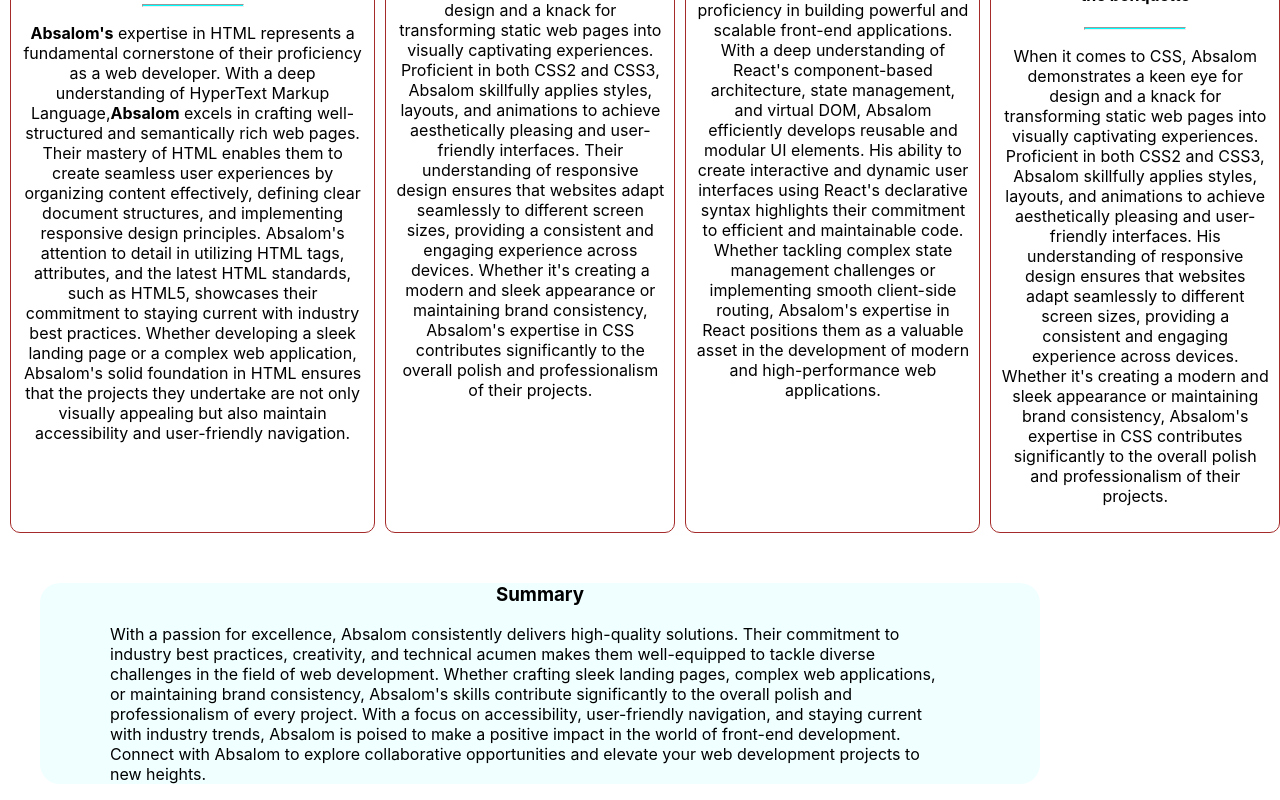
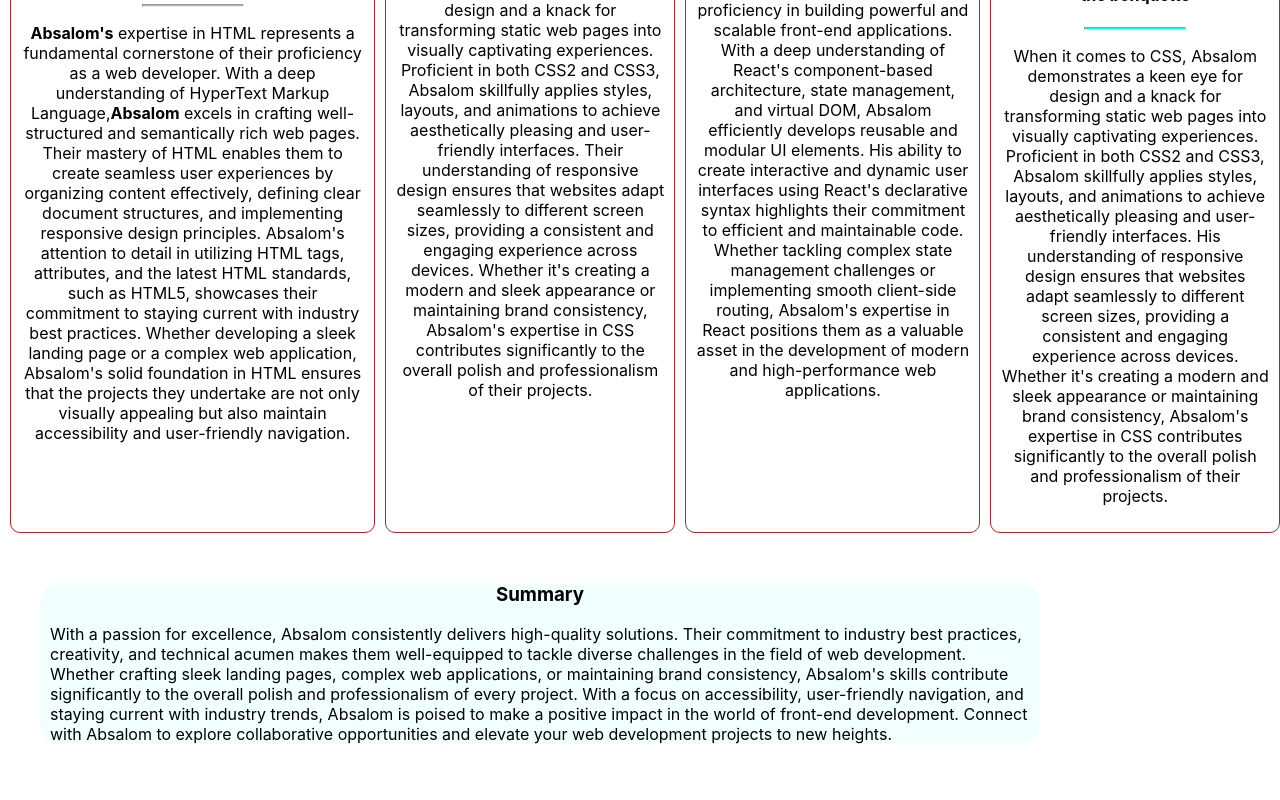
Before and after one commit to obash-cpu/class, a React (Create React App) app: page / in a window 1280 px wide. Shown: the part 729-1529 px from the top of the page. After the commit the page ends 1489 px from the top, so only its background shows below. Built offline with nearby package versions, Linux system fonts and the light colour scheme.

Commit message:
Initial commit

```diff
--- a/src/summary.module.css
+++ b/src/summary.module.css
@@ -6,8 +6,8 @@
     border-radius: 20px;
 }
 .summary p{
-    margin-left: 70px;
-    margin-right: 100px;
+    margin-left: 10px;
+    margin-right: 10px;
     margin-top: 10px;
 
 }
```
